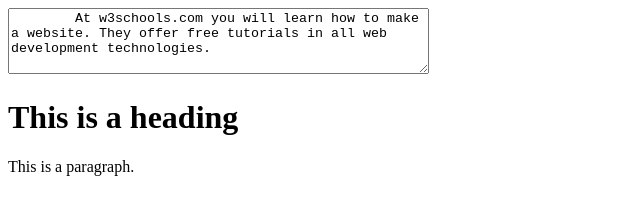
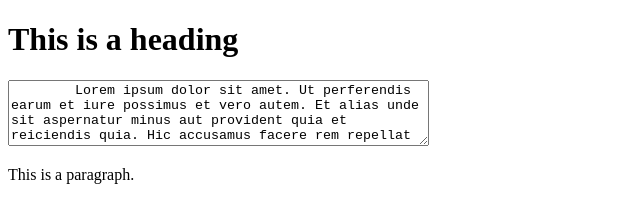
Before and after one commit to Piigert/Arturo, a plain HTML site: page myproject1.html in a window 1280 px wide. Shown: the whole page, without its empty margins (0-640 px from the left). Drawn offline with Linux system fonts and the light colour scheme.

Commit message:
ycthgfgvh

```diff
--- a/myproject1.html
+++ b/myproject1.html
@@ -1,12 +1,16 @@
 <!DOCTYPE html>
 <html>
 <title>Some text </title>
+<h1>This is a heading</h1>
 <body>
     <textarea id="w3review" name="w3review" rows="4" cols="50">
-        At w3schools.com you will learn how to make a website. They offer free tutorials in all web development technologies.
+        Lorem ipsum dolor sit amet. Ut perferendis earum et iure possimus et vero autem. Et alias unde sit aspernatur minus aut provident quia et reiciendis quia. Hic accusamus facere rem repellat sint et optio dolorem quo deleniti quia qui dolor laborum. Et quam minima sed doloribus culpa et quia nihil et earum illum. Ut voluptate officiis est Quis expedita sed consectetur nesciunt.
+
+Qui aperiam quod nam maiores nobis est delectus expedita. Et reiciendis omnis et adipisci voluptas eum culpa sequi aut error dolorum! Ad nostrum molestias sed quia pariatur ut similique quia hic enim aliquam sit repellendus repellendus qui ipsum quibusdam! Ea temporibus debitis et unde laborum sit obcaecati ipsa aut animi deserunt aut modi magni. Rem debitis tenetur ea quibusdam consequuntur sit debitis ducimus est temporibus corrupti eos exercitationem repudiandae. Non labore maxime sint sunt sit error debitis est veritatis reprehenderit et architecto neque ut Quis corporis eum iusto nobis. Ea voluptatum asperiores ea quisquam laudantium est voluptates neque quo repellendus culpa qui iusto maxime aut voluptatibus omnis eos pariatur nisi. Ea exercitationem odio eos ducimus placeat sit similique aperiam qui quasi dolor ab temporibus quia et perferendis recusandae et ullam mollitia. Et maiores deleniti ab consectetur recusandae ut eius fugiat est quia voluptas ut rerum internos aut quia amet.
+
+Qui assumenda possimus et animi facilis qui velit numquam ut galisum perspiciatis rem perspiciatis voluptates. Qui consequuntur quisquam in eligendi tempore At harum consequatur vel unde tenetur. Et quam suscipit hic quia aliquam eum consequuntur quidem vel ipsam praesentium et iusto assumenda qui dicta sunt. Qui voluptas quod est provident quam est sunt delectus ut consequuntur excepturi cum deserunt doloremque. Qui officia repellat ex obcaecati accusamus sit illum voluptates et minus unde ea consequuntur debitis qui harum quasi sit voluptas reiciendis.
         </textarea>
 
-<h1>This is a heading</h1>
 <p>This is a paragraph.</p>
 
 </body>
```
